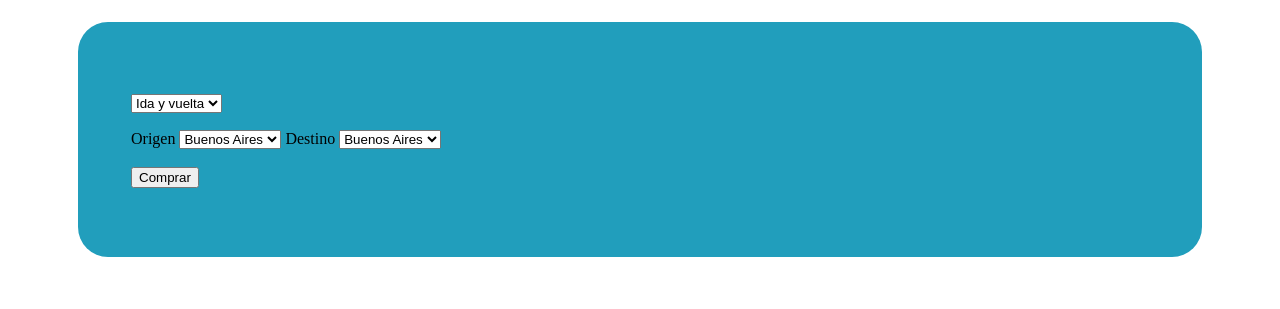
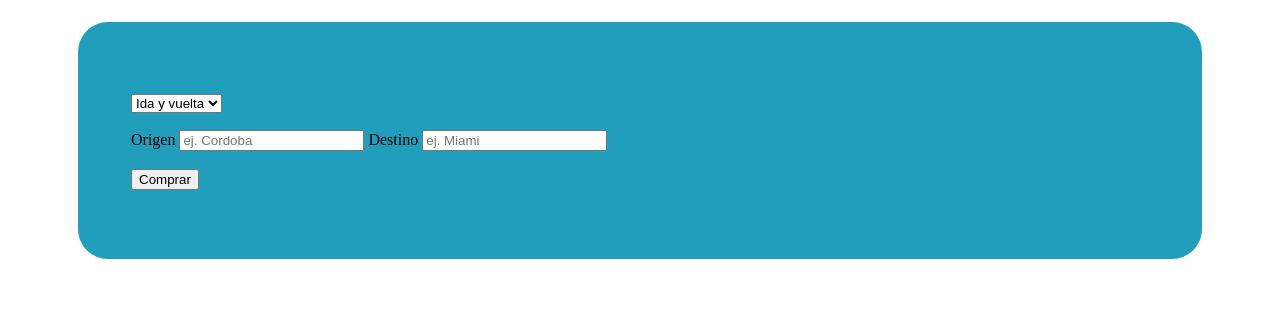
Before and after one commit to UCC-LabCompu2-Historico/proyecto2023-carrion-barlet, a plain HTML site: page index.html in a window 1280 px wide. Shown: the part 92-401 px from the top of the page. Drawn offline with Linux system fonts and the light colour scheme.

Commit message:
funcion verif

```diff
--- a/index.html
+++ b/index.html
@@ -56,22 +56,22 @@
         <p>
             <form name="trayecto">
                 <label for="origen">Origen</label>
-                <select id="origen">
+                <!--<select id="origen">
                     <option value="Buenos Aires"> Buenos Aires </option>
                     <option value="Nueva York"> Nueva York </option>
                     <option value="Paris"> Paris </option>
                     <option value="Londres"> Londres </option>
-                </select>
-                <!--<input type="text" name="origen" id="origen" placeholder="ej. Cordoba">-->
+                </select>-->
+                <input type="text" class="input_viaje" name="origen" id="origen" placeholder="ej. Cordoba" onchange="verifOrigen()">
                 <label for="destino">Destino</label>
-                <select id="destino">
+                <!--<select id="destino">
                     <option value="Buenos Aires"> Buenos Aires </option>
                     <option value="Nueva York"> Nueva York </option>
                     <option value="Paris"> Paris </option>
                     <option value="Londres"> Londres </option>
-                </select>
+                </select>-->
 
-               <!-- <input type="text" name="destino" id="destino" placeholder="ej. Miami"> -->
+               <input type="text" class="input_viaje" name="destino" id="destino" placeholder="ej. Miami" onchange="verifDestino()">
             </form>
         <p>
             <button type="button" onclick="drawMap()">
--- a/miScript.js
+++ b/miScript.js
@@ -4,6 +4,44 @@
 * @param {number} ParámetroB - Explicación de que valor almacena ParámetroB
 * @return Valor que retorna
 */
+
+
+var ciudades=["New York","Paris","Londres","Buenos Aires"];
+function verifOrigen(){
+    var input = document.getElementById("origen").value;
+
+    var flag=0;
+    for (var i = 0; i < ciudades.length; i++) {
+        if (input === ciudades[i]) {
+            flag = 1
+        }
+    }
+    if (flag === 1) {
+        alert("c'est ok");
+    }
+    else {
+        alert("AirFacu ne dessert pas cette ville");
+        input='';
+    }
+}
+
+function verifDestino(){
+    var input = document.getElementById("destino").value;
+    var flug=0;
+    for (var i = 0; i < ciudades.length; i++) {
+        if (input === ciudades[i]) {
+            flug = 1
+        }
+    }
+    if (flug === 1) {
+        alert("c'est ok");
+    }
+    else {
+        alert("AirFacu ne dessert pas cette ville");
+        input='';
+    }
+}
+
 function drawMap() {
 
     const canvas = document.getElementById("myCanvas");
```
